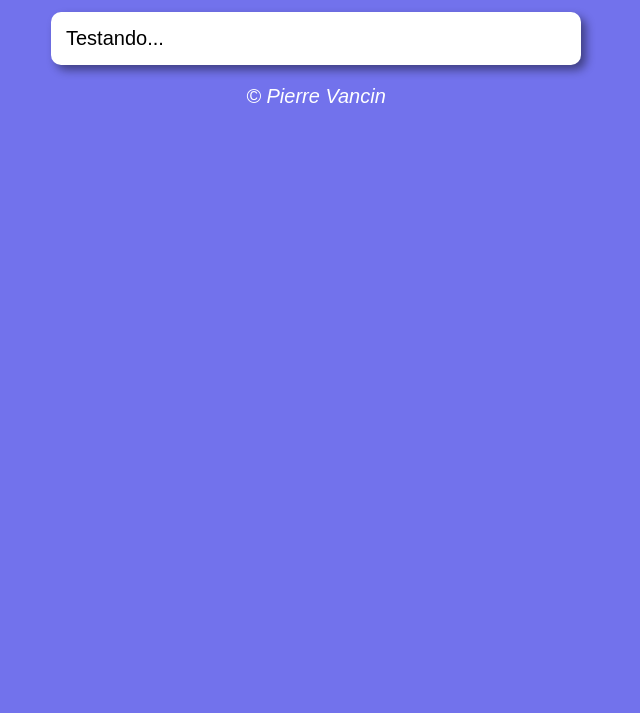
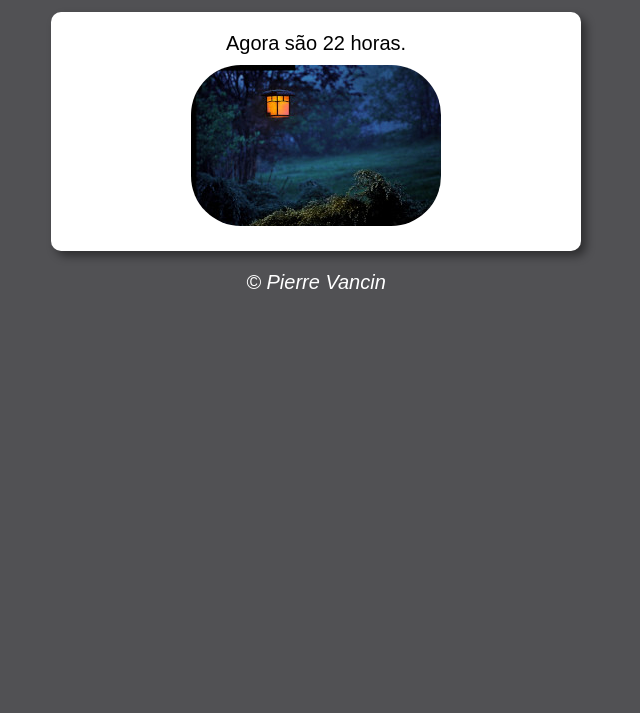
Before and after one commit to PieVancin/desafios-javascript, a plain HTML site: page exercícios/exHorario/index.html in a window 1280 px wide. Shown: the part 87-800 px from the top of the page, without its empty margins (324-964 px from the left). Drawn offline with Linux system fonts and the light colour scheme.

Commit message:
exercício horas do dia concluído

```diff
--- a/exercícios/exHorario/index.html
+++ b/exercícios/exHorario/index.html
@@ -8,16 +8,16 @@
     <script src="script.js"></script>
     <title>Exercício Horários</title>
 </head>
-<body>
+<body onload="carregar()">
     <header>
-        <h1>Título</h1>
+        <h1>Hora do Dia</h1>
     </header>
     <section>
-        <div>
+        <div id="msg">
             Testando...
         </div>
-        <div>
-
+        <div id="foto">
+            <img id="imagem" src="imagens/manha.jpg" alt="Foto">
         </div>
     </section>
     <footer>
--- a/exercícios/exHorario/script.js
+++ b/exercícios/exHorario/script.js
@@ -0,0 +1,18 @@
+function carregar() {
+    var msg = window.document.getElementById('msg')
+    var img = window.document.getElementById('imagem')
+    var data = new Date()
+    var hora = data.getHours()
+    msg.innerHTML = `Agora são ${hora} horas.`
+
+    if (hora >= 0 && hora < 12) {
+        img.src = 'imagens/manha.jpg'
+        document.body.style.background = '#e2cd9f'
+    } else if (hora >= 12 && hora < 18) {
+        img.src = 'imagens/tarde.jpg'
+        document.body.style.background = '#b9846f'
+    } else {
+        img.src = 'imagens/noite.jpg'
+        document.body.style.background = '#515154'
+    }
+}
--- a/exercícios/exHorario/style.css
+++ b/exercícios/exHorario/style.css
@@ -22,3 +22,12 @@ footer {
     text-align: center;
     font-style: italic;
 }
+
+div {
+    text-align: center;
+    padding: 5px;
+}
+
+img {
+    border-radius: 50px;
+}
```
Also changed, not shown: exercícios/exHorario/imagens/manha.jpg (added), exercícios/exHorario/imagens/noite.jpg (added), exercícios/exHorario/imagens/tarde.jpg (added).
